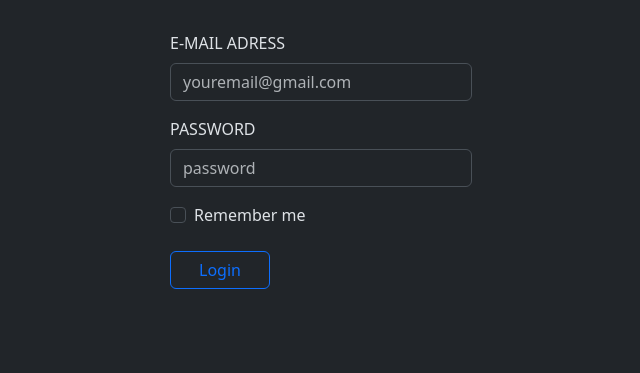
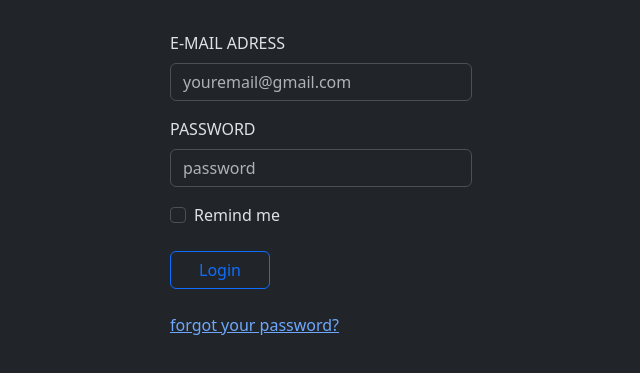
Before and after one commit to kmkzweslen/login, a plain HTML site: page index.html in a window 1280 px wide. Shown: the part 269-642 px from the top of the page, without its empty margins (319-959 px from the left). Drawn offline with nearby package versions, Linux system fonts and the light colour scheme.

Commit message:
link do forgot your password

```diff
--- a/index.html
+++ b/index.html
@@ -8,7 +8,6 @@
     <link rel="stylesheet" href="style.css">
 </head>
 <body>
-
     <div class="mx-auto p-4 mt-4" style="width: 200px ;">
       <div class="mx-auto ms-2 mb-3 mt-4">
         <img src="./images/icon-login.com (1).png" alt="icon-login" style="width:100px;">
@@ -31,11 +30,16 @@
           <div class="form-check">
             <input class="form-check-input" type="checkbox" value="" id="defaultCheck1">
             <label class="form-check-label" for="defaultCheck1">
-              Remember me
+              Remind me
             </label>
           </div>
           <div class="mx-auto mt-4">
-            <button type="button" class="btn btn-outline-primary" style="width: 100px;">Login</button>
+            <button type="button" class="btn btn-outline-primary" style="width: 100px;" ><a href=""></a>Login</button>
+          </div>
+          <div class="mx-auto mt-4" >
+            <a href="https://workspace.google.com/intl/pt-BR/gmail/">forgot your password?</a>
+          </div>
+        </div>
       </div>
     </div>
 </body>
```
Lines whose indentation alone changed are shown as unchanged.
